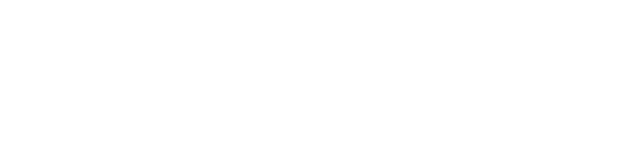
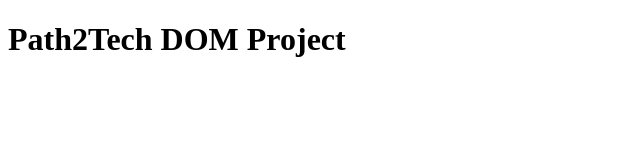
Before and after one commit to zinaldesai/p2t_domproject, a plain HTML site: page index.html in a window 1280 px wide. Shown: the whole page, without its empty margins (0-640 px from the left). Drawn offline with Linux system fonts and the light colour scheme.

```diff
--- a/index.html
+++ b/index.html
@@ -7,6 +7,6 @@
     <link rel="stylesheet" href="style.css">
 </head>
 <body>
-
+  <h1>Path2Tech DOM Project</h1>
 </body>
 </html>
```
